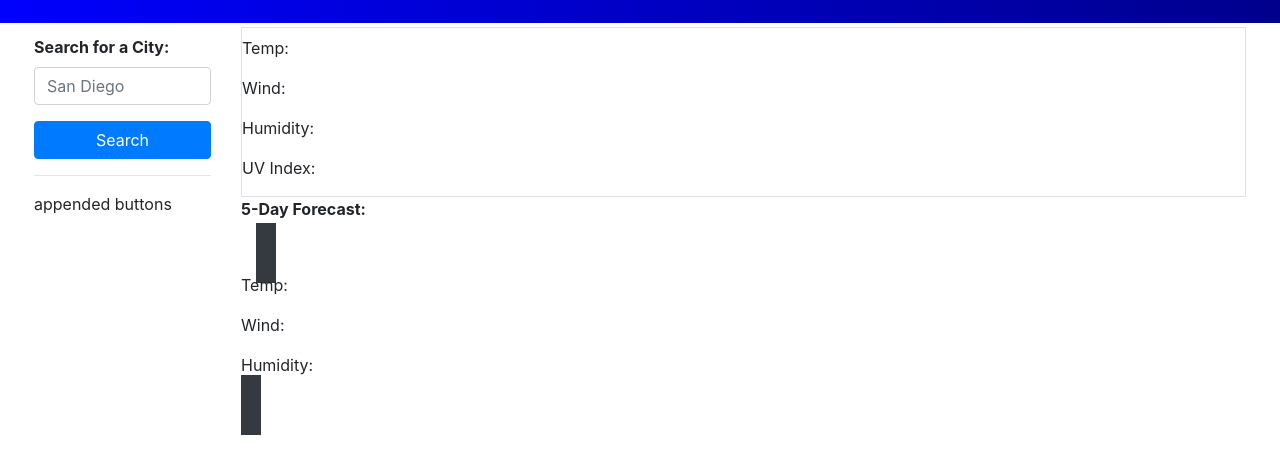
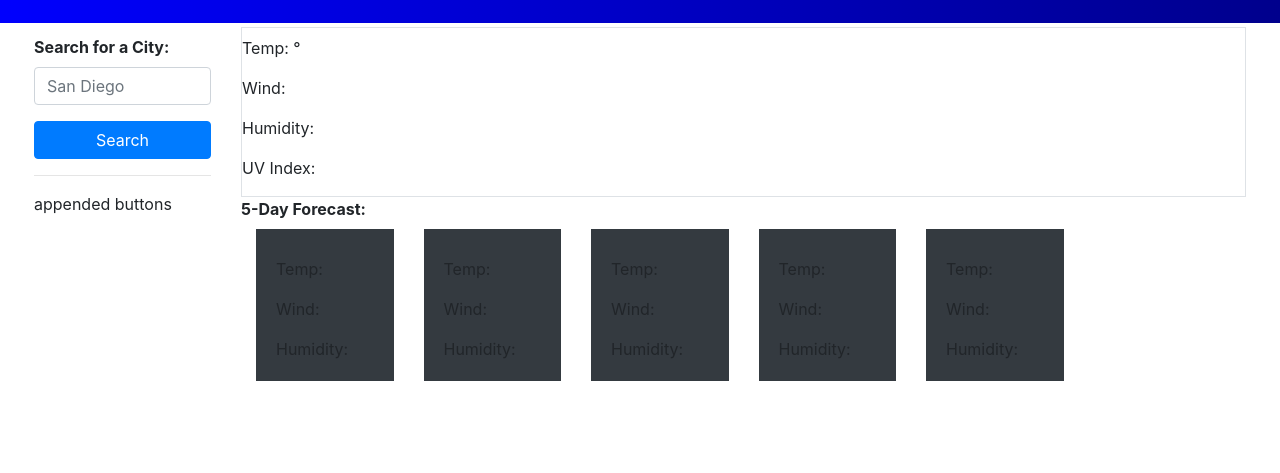
Before and after one commit to iannicholas/06-Server-Side-APIs-IanNicholas-Homework, a plain HTML site: page index.html in a window 1280 px wide. Shown: the part 77-550 px from the top of the page. Drawn offline with nearby package versions, Linux system fonts and the light colour scheme.

Commit message:
final commit

```diff
--- a/Assets/app.js
+++ b/Assets/app.js
@@ -1,5 +1,5 @@
 // define variables
-var searchField = document.querySelector("#search-term").value;
+// var searchField = document.querySelector("#search-term").value;
 var searchButton = document.querySelector("#search-button");
 var lat = "";
 var lon = "";
@@ -56,11 +56,11 @@ function getCoordinatesApi(city) {
         })
         .then(function (data) {
           console.log(data);
-          var cityDate = document.createElement("p");
-          var temp = document.createElement("p");
-          var wind = document.createElement("p");
-          var humidity = document.createElement("p");
-          var uv = document.createElement("p");
+          // var cityDate = document.createElement("p");
+          // var temp = document.createElement("p");
+          // var wind = document.createElement("p");
+          // var humidity = document.createElement("p");
+          // var uv = document.createElement("p");
           cityDate = city;
           var temptext = data.current.temp;
           windtext = data.current.wind_speed;
--- a/index.html
+++ b/index.html
@@ -42,59 +42,61 @@
         </div>
         <div class="col-md-10">
           <div class="border ">
-          <h1 class="city"> <span class="date"> </span><i class="icon"></i></h1>
-          <p class="temp">Temp: </p>
+          <h1 class="city"> </h1><span class="date"> </span><i class="icon"></i>
+          <p class="temp">Temp: <span>&#176;</span></p>
           <p class="wind">Wind: </p>
           <p class="humidity">Humidity: </p>
           <p class="uv">UV Index: </p><i class="uv"></i>
         </div>
-          <div class="row col-md-12 fw-bold pb-2 card-title">5-Day Forecast:</div>
-          <div class="row d-inline m-auto cards">
-            <div class="card col-md-12 border-0 d-inline card1" id="card-info">
-              <div class="card-body col-2 d-inline bg-dark card1">
-                <h1></h1>
+          <div class="row col-md-12 fw-bold pb-2">5-Day Forecast:</div>
+          <div class="row m-auto cards">
+            <div class="card col-2 border-0 card1" id="card-info">
+              <div class="card-body col-12  bg-dark card1">
+                <h1 class="card-text"></h1>
                 <i></i>
-                <p class="temp">Temp: </p>
-          <p class="wind">Wind: </p>
-          <p class="humidity">Humidity: </p>
+                <p class="temp card-text">Temp: </p>
+                <p class="wind card-text">Wind: </p>
+                <p class="humidity card-text">Humidity: </p>
               </div>
             </div>
-            <!-- <div class="card col-md-12 border-0 d-inline">
-              <div class="card-body col-2 d-inline bg-dark card2">
-                <h1></h1>
+            <div class="card col-2 border-0 card2" id="card-info">
+              <div class="card-body col-12  bg-dark card1">
+                <h1 class="card-text"></h1>
                 <i></i>
-                <p class="temp">Temp: </p>
-          <p class="wind">Wind: </p>
-          <p class="humidity">Humidity: </p>
+                <p class="temp card-text">Temp: </p>
+                <p class="wind card-text">Wind: </p>
+                <p class="humidity card-text">Humidity: </p>
               </div>
             </div>
-            <div class="card col-md-12 border-0 d-inline">
-              <div class="card-body col-2 d-inline bg-dark card3">
-                <h1></h1>
+            <div class="card col-2 border-0 card3" id="card-info">
+              <div class="card-body col-12  bg-dark card1">
+                <h1 class="card-text"></h1>
                 <i></i>
-                <p class="temp">Temp: </p>
-          <p class="wind">Wind: </p>
-          <p class="humidity">Humidity: </p>
+                <p class="temp card-text">Temp: </p>
+                <p class="wind card-text">Wind: </p>
+                <p class="humidity card-text">Humidity: </p>
               </div>
             </div>
-            <div class="card col-mlg-12 border-0 d-inline">
-              <div class="card-body col-2 d-inline bg-dark card4">
-                <h1></h1>
-                <p class="temp">Temp: </p>
-          <p class="wind">Wind: </p>
-          <p class="humidity">Humidity: </p>
+            <div class="card col-2 border-0 card4" id="card-info">
+              <div class="card-body col-12  bg-dark card1">
+                <h1 class="card-text"></h1>
                 <i></i>
+                <p class="temp card-text">Temp: </p>
+                <p class="wind card-text">Wind: </p>
+                <p class="humidity card-text">Humidity: </p>
               </div>
             </div>
-            <div class="card col-md-12 border-0 d-inline">
-              <div class="card-body col-2 d-inline bg-dark card5">
-                <h1></h1>
+            <div class="card col-2 border-0 card5" id="card-info">
+              <div class="card-body col-12  bg-dark card1">
+                <h1 class="card-text"></h1>
                 <i></i>
-                <p class="temp">Temp: </p>
-          <p class="wind">Wind: </p>
-          <p class="humidity">Humidity: </p>
+                <p class="temp card-text">Temp: </p>
+                <p class="wind card-text">Wind: </p>
+                <p class="humidity card-text">Humidity: </p>
               </div>
-            </div> -->
+            </div>
+          </div>
+          </div>
           </div>
         </div>
       </div>
```
